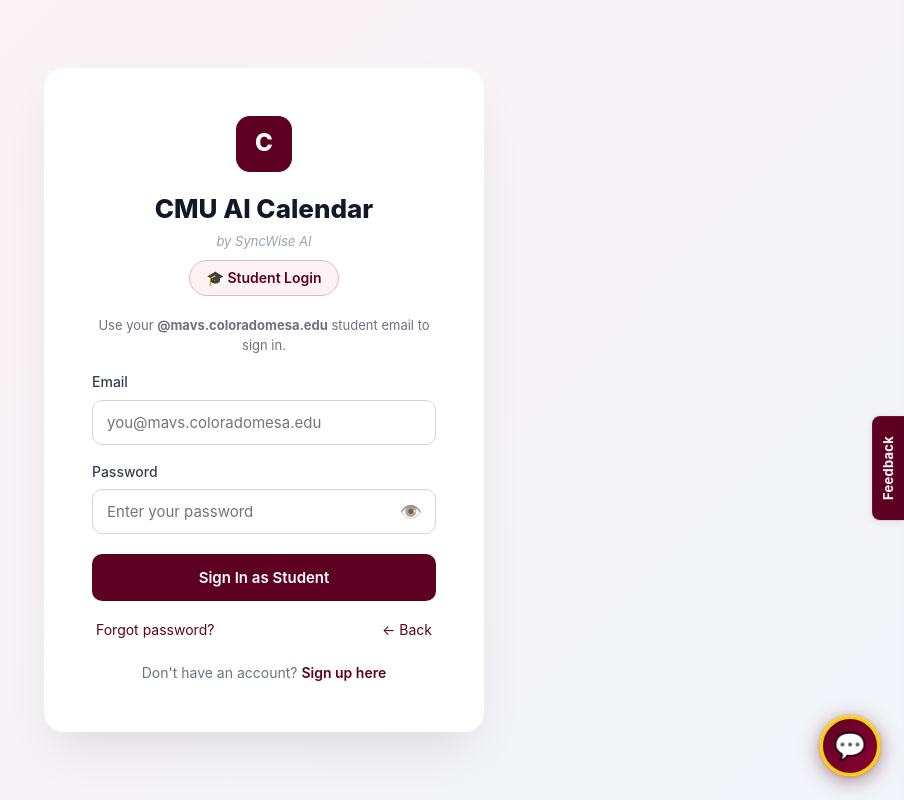
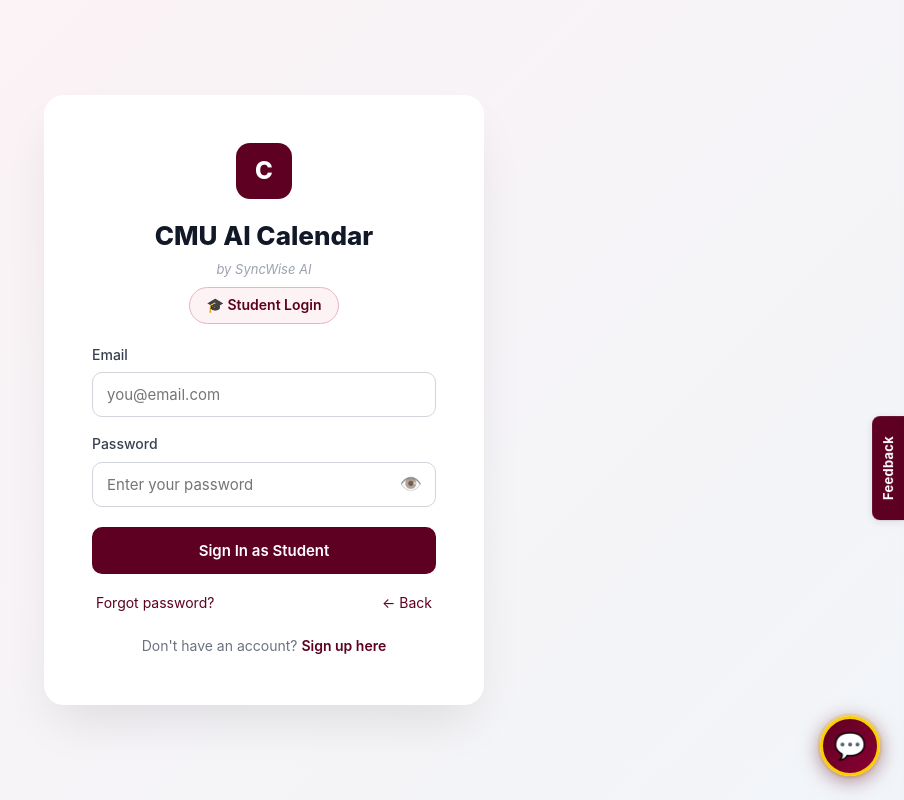
Before and after one commit to troysfields/syncwise-app, a Next.js app: page /login in a window 1280 px wide. Both pictures are taken after a click on the button 640 px from the left and 383 px from the top of the page. Shown: the whole page, without its empty margins (376-1280 px from the left). Built offline with nearby package versions, Linux system fonts and the light colour scheme.

Commit message:
Remove student email domain restriction from login page
Students can use any email address to sign in, not just @mavs.coloradomesa.edu.
Only instructors have a domain requirement (@coloradomesa.edu).

Co-Authored-By: Claude Opus 4.6 <noreply@anthropic.com>

```diff
--- a/src/app/login/page.js
+++ b/src/app/login/page.js
@@ -50,12 +50,6 @@ function LoginForm() {
       return;
     }
 
-    // Student email check
-    if (role === 'student' && !email.trim().toLowerCase().endsWith('@mavs.coloradomesa.edu')) {
-      setError('Student accounts require your @mavs.coloradomesa.edu email address.');
-      setLoading(false);
-      return;
-    }
 
     try {
       const res = await fetch('/api/auth/session', {
@@ -224,13 +218,9 @@ function LoginForm() {
           {isInstructor ? '📚 Instructor Login' : '🎓 Student Login'}
         </div>
 
-        {isInstructor ? (
+        {isInstructor && (
           <p style={styles.instructorNote}>
             Instructor accounts require a <strong>@coloradomesa.edu</strong> email address (not @mavs).
-          </p>
-        ) : (
-          <p style={styles.instructorNote}>
-            Use your <strong>@mavs.coloradomesa.edu</strong> student email to sign in.
           </p>
         )}
 
@@ -242,7 +232,7 @@ function LoginForm() {
             type="email"
             value={email}
             onChange={e => { setEmail(e.target.value); setError(''); }}
-            placeholder={isInstructor ? 'you@coloradomesa.edu' : 'you@mavs.coloradomesa.edu'}
+            placeholder={isInstructor ? 'you@coloradomesa.edu' : 'you@email.com'}
             style={styles.input}
             autoComplete="email"
           />
```
